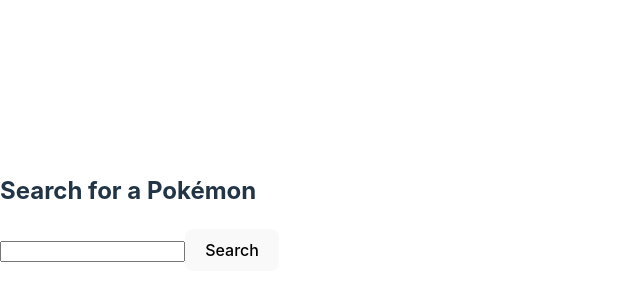
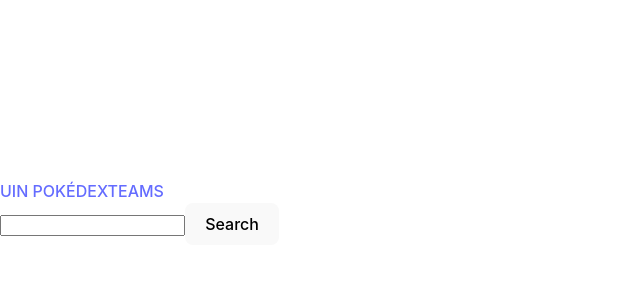
Before and after one commit to Tomma252/ITM-Eksamen-Test, a React (Vite) app in the folder eksamen/: page /search in a window 1280 px wide. Shown: the part 188-488 px from the top of the page, without its empty margins (0-640 px from the left). Built offline with nearby package versions, Linux system fonts and the light colour scheme.

Commit message:
Header opprettet
Opprettet Header med funksjonell søkebar og med det fjernet søkebaren fra SearchResult.jsx

```diff
--- a/eksamen/src/App.jsx
+++ b/eksamen/src/App.jsx
@@ -1,5 +1,6 @@
 import React from 'react';
 import { BrowserRouter as Router, Routes, Route } from 'react-router-dom';
+import Header from './Components/Header';
 import Home from './Components/Home';
 import Teams from './Components/Teams';
 import Type from './Components/Type';
@@ -9,6 +10,7 @@
 const App = () => {
   return (
     <Router>
+      <Header />
       <Routes>
         <Route path="/" element={<Home />}></Route>
         <Route path="/teams" element={<Teams />}></Route>
--- /dev/null
+++ b/eksamen/src/Components/Header.jsx
@@ -0,0 +1,36 @@
+import React, { useState } from 'react';
+import { Link, useNavigate } from 'react-router-dom';
+
+const Header = () => {
+    const [search, setSearch] = useState('');
+    const navigate = useNavigate();
+
+    const handleSearch = () => {
+        if (search.trim() !== '') {
+            navigate(`/search?query=${encodeURIComponent(search)}`);
+        }
+    };
+
+    return (
+        <header>
+            {/* Logo (UIN) */}
+            <Link to="/" className="logo">UIN POKÉDEX</Link>
+
+            {/* Teams link */}
+            <Link to="/teams" className="teams-link">TEAMS</Link>
+
+            {/* Search Bar */}
+            <div className="search-bar">
+                <input
+                    type='text'
+                    value={search}
+                    onChange={(e) => setSearch(e.target.value)}
+                    onKeyDown={(e) => e.key === 'Enter' && handleSearch()}
+                />
+                <button onClick={handleSearch}>Search</button>
+            </div>
+        </header>
+    );
+};
+
+export default Header;
--- a/eksamen/src/Components/Pokemon.jsx
+++ b/eksamen/src/Components/Pokemon.jsx
@@ -1,6 +1,5 @@
-import React from 'react';
-import { useEffect, useState } from 'react';
-import { useParams } from 'react';
+import React, { useEffect, useState } from 'react';
+import { useParams } from 'react-router-dom';
 import axios from 'axios';
 
 const Pokemon = () => {
@@ -11,11 +10,11 @@
     useEffect(() => {
         const fetchPokemon = async () => {
             try {
-                const response = await axios.get(`https://pokeapi.co/api/v2/pokemon/${search.toLowerCase()}/`);
+                const response = await axios.get(`https://pokeapi.co/api/v2/pokemon/${name.toLowerCase()}/`);
                 setPokemon(response.data);
                 setError('');
             } catch (error) {
-                console.error("Error fetching Pokémon data");
+                console.error("Error fetching Pokémon data", error);
                 setPokemon(null);
                 setError('Pokémon not found');
             }
@@ -28,9 +27,10 @@
             {pokemon ? (
                 <span>
                     <h2>{pokemon.name}</h2>
+                    {/* Display other Pokémon details here */}
                 </span>
             ) : (
-                <p>Loading...</p>
+                <p>{error || 'Loading...'}</p>
             )}
         </article>
     );
--- a/eksamen/src/Components/SearchResult.jsx
+++ b/eksamen/src/Components/SearchResult.jsx
@@ -1,12 +1,13 @@
 import React, { useEffect, useState } from 'react';
 import axios from 'axios';
+import { useLocation } from 'react-router-dom';
 
 const SearchResult = () => {
-    const [search, setSearch] = useState('');
     const [results, setResults] = useState([]);
     const [error, setError] = useState('');
+    const location = useLocation();
 
-    const fetchPokemon = async () => {
+    const fetchPokemon = async (search) => {
         try {
             const response = await axios.get(`https://pokeapi.co/api/v2/pokemon/${search.toLowerCase()}`);
             setResults([response.data]);
@@ -39,11 +40,13 @@
         }
     };
 
-    const handleSearch = async () => {
-        if (search.trim() !== '') {
-            await fetchPokemon();
+    useEffect(() => {
+        const params = new URLSearchParams(location.search);
+        const query = params.get('query') || '';
+        if (query.trim() !== '') {
+            fetchPokemon(query);
         }
-    };
+    }, [location]);
 
     useEffect(() => {
         if (results.length > 0 && results[0].abilities && !results[0].abilities[0].description) {
@@ -63,14 +66,6 @@
 
     return (
         <article>
-            <h2>Search for a Pokémon</h2>
-            <input
-                type="text"
-                value={search}
-                onChange={(e) => setSearch(e.target.value)}
-                onKeyDown={(e) => e.key === 'Enter' && handleSearch()}
-            />
-            <button onClick={handleSearch}>Search</button>
             {error && <p>{error}</p>}
             {results.length > 0 && results.map((pokemon, index) => (
                 <div key={index}>
```
